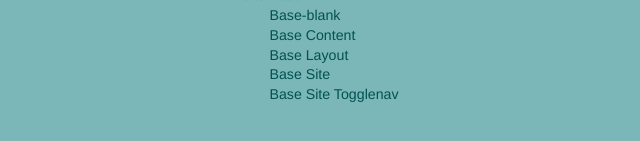
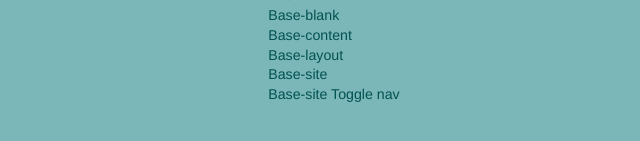
Before and after one commit to Yiwen-Jiang/studentsite, a plain HTML site: page art128/index.html in a window 1280 px wide. Shown: the part 555-696 px from the top of the page, 306-946 px from the left. Drawn offline with Linux system fonts and the light colour scheme.

Commit message:
add index

```diff
--- a/art128/index.html
+++ b/art128/index.html
@@ -40,10 +40,10 @@
             <li>Site Base
                 <ul>
                     <li><a href="base-blank/index.html">Base-blank</a></li>
-                    <li><a href="base-content/index.html">Base Content</a></li>
-                    <li><a href="base-layout/index.html">Base Layout</a></li>
-                    <li><a href="base-site/index.html">Base Site</a></li>
-                    <li><a href="base-site-togglenav.html">Base Site Togglenav</a></li>
+                    <li><a href="base-content/index.html">Base-content</a></li>
+                    <li><a href="base-layout/index.html">Base-layout</a></li>
+                    <li><a href="base-site/index.html">Base-site</a></li>
+                    <li><a href="base-site-togglenav.html">Base-site Toggle nav</a></li>
                 </ul>
             </li>
         </ul>
```
